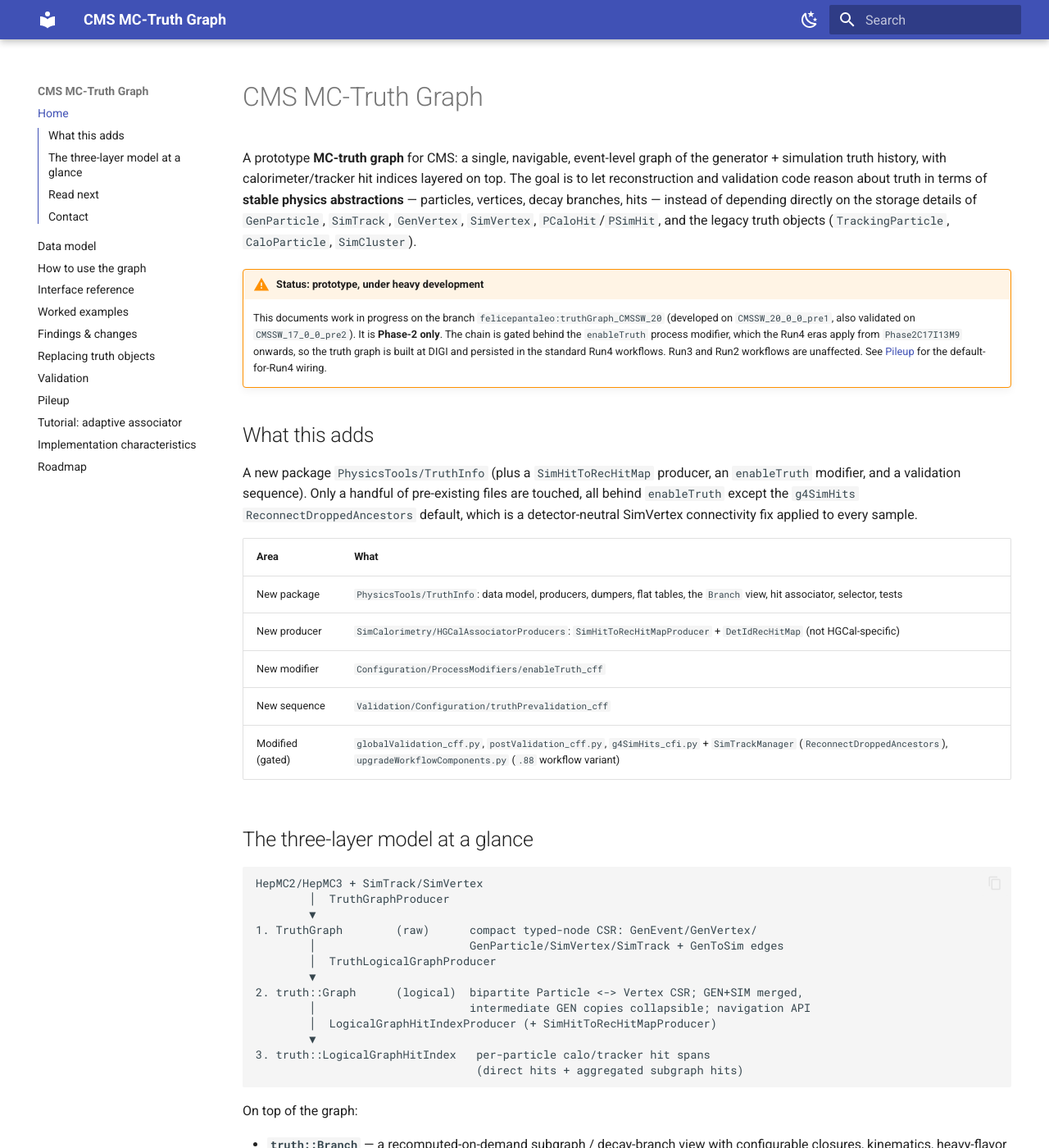
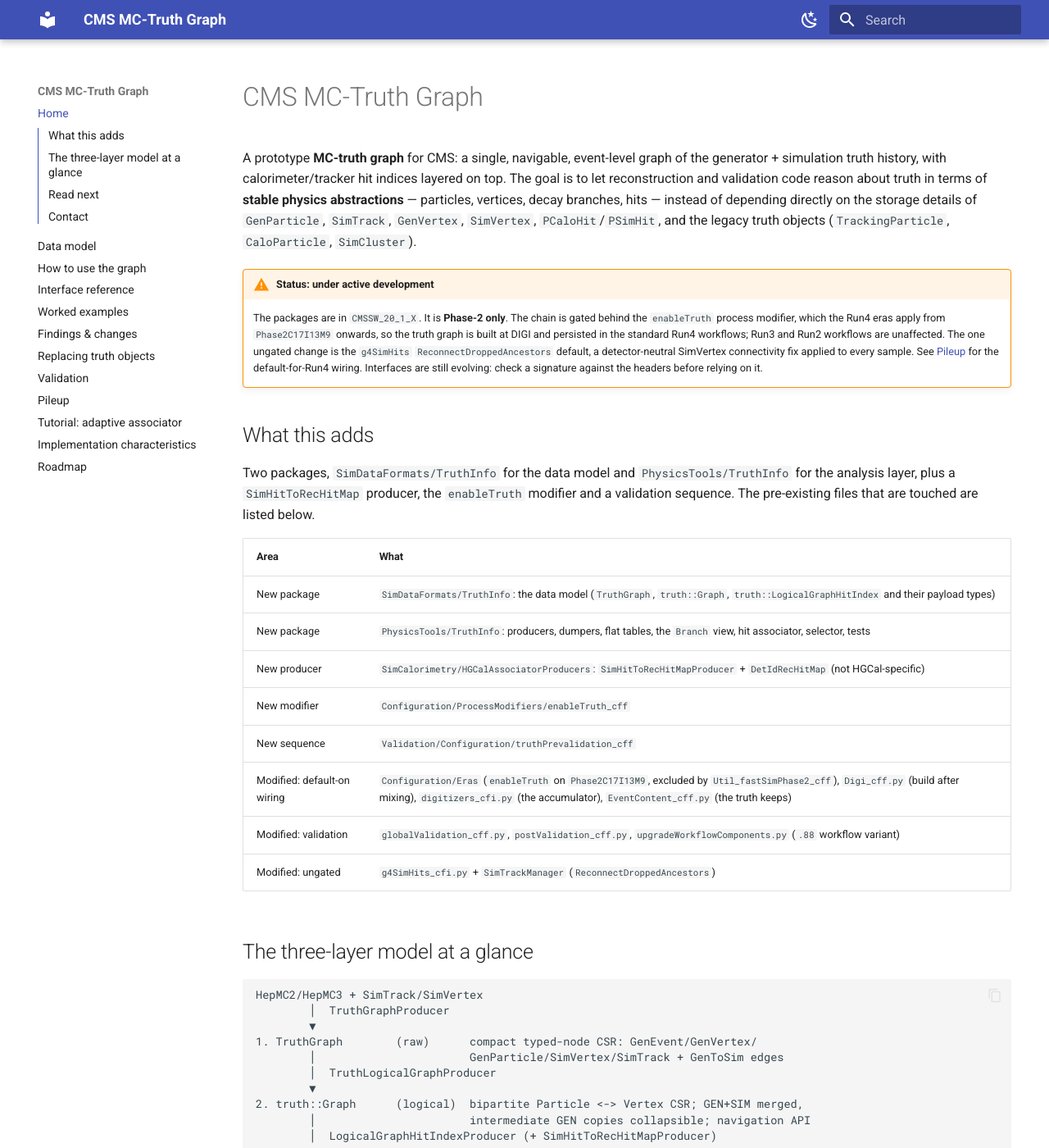
Before and after one commit to felicepantaleo/cms-truth-docs, an MkDocs documentation site: the page built from docs/index.md, in a window 1280 px wide and 1400 px high. Shown: the whole window at 82% size. Built offline with MkDocs 1.6.1 and Material for MkDocs 9.7.7, drawn with Linux system fonts in a browser that asks for light colours.

Commit message:
docs: refresh the status page and close the finished roadmap items
The two packages are in CMSSW_20_1_X and the data model lives in
SimDataFormats/TruthInfo, so split the package table accordingly and list
the default-on wiring (eras, Digi, digitizers, event content) among the
touched files. Close B2: the hit index is accumulated per sub-event,
keyed by EncodedEventId together with the SimTrack trackId. Note that B3
only matters if truth is ever wanted under premixing, which currently
drops the accumulator.

```diff
--- a/docs/index.md
+++ b/docs/index.md
@@ -8,30 +8,33 @@
 `GenParticle`, `SimTrack`, `GenVertex`, `SimVertex`, `PCaloHit`/`PSimHit`, and the
 legacy truth objects (`TrackingParticle`, `CaloParticle`, `SimCluster`).
 
-!!! warning "Status: prototype, under heavy development"
-    This documents work in progress on the branch
-    `felicepantaleo:truthGraph_CMSSW_20` (developed on `CMSSW_20_0_0_pre1`, also
-    validated on `CMSSW_17_0_0_pre2`). It is **Phase-2 only**. The chain is gated
+!!! warning "Status: under active development"
+    The packages are in `CMSSW_20_1_X`. It is **Phase-2 only**. The chain is gated
     behind the `enableTruth` process modifier, which the Run4 eras apply from
     `Phase2C17I13M9` onwards, so the truth graph is built at DIGI and persisted in
-    the standard Run4 workflows. Run3 and Run2 workflows are unaffected. See
-    [Pileup](pileup.md) for the default-for-Run4 wiring.
+    the standard Run4 workflows; Run3 and Run2 workflows are unaffected. The one
+    ungated change is the `g4SimHits` `ReconnectDroppedAncestors` default, a
+    detector-neutral SimVertex connectivity fix applied to every sample. See
+    [Pileup](pileup.md) for the default-for-Run4 wiring. Interfaces are still
+    evolving: check a signature against the headers before relying on it.
 
 ## What this adds
 
-A new package `PhysicsTools/TruthInfo` (plus a `SimHitToRecHitMap` producer, an
-`enableTruth` modifier, and a validation sequence). Only a handful of pre-existing
-files are touched, all behind `enableTruth` except the `g4SimHits`
-`ReconnectDroppedAncestors` default, which is a detector-neutral SimVertex
-connectivity fix applied to every sample.
+Two packages, `SimDataFormats/TruthInfo` for the data model and
+`PhysicsTools/TruthInfo` for the analysis layer, plus a `SimHitToRecHitMap`
+producer, the `enableTruth` modifier and a validation sequence. The pre-existing
+files that are touched are listed below.
 
 | Area | What |
 |---|---|
-| New package | `PhysicsTools/TruthInfo`: data model, producers, dumpers, flat tables, the `Branch` view, hit associator, selector, tests |
+| New package | `SimDataFormats/TruthInfo`: the data model (`TruthGraph`, `truth::Graph`, `truth::LogicalGraphHitIndex` and their payload types) |
+| New package | `PhysicsTools/TruthInfo`: producers, dumpers, flat tables, the `Branch` view, hit associator, selector, tests |
 | New producer | `SimCalorimetry/HGCalAssociatorProducers`: `SimHitToRecHitMapProducer` + `DetIdRecHitMap` (not HGCal-specific) |
 | New modifier | `Configuration/ProcessModifiers/enableTruth_cff` |
 | New sequence | `Validation/Configuration/truthPrevalidation_cff` |
-| Modified (gated) | `globalValidation_cff.py`, `postValidation_cff.py`, `g4SimHits_cfi.py` + `SimTrackManager` (`ReconnectDroppedAncestors`), `upgradeWorkflowComponents.py` (`.88` workflow variant) |
+| Modified: default-on wiring | `Configuration/Eras` (`enableTruth` on `Phase2C17I13M9`, excluded by `Util_fastSimPhase2_cff`), `Digi_cff.py` (build after mixing), `digitizers_cfi.py` (the accumulator), `EventContent_cff.py` (the truth keeps) |
+| Modified: validation | `globalValidation_cff.py`, `postValidation_cff.py`, `upgradeWorkflowComponents.py` (`.88` workflow variant) |
+| Modified: ungated | `g4SimHits_cfi.py` + `SimTrackManager` (`ReconnectDroppedAncestors`) |
 
 ## The three-layer model at a glance
 
```
Also changed, not shown: docs/roadmap.md (+10 -4 lines).
